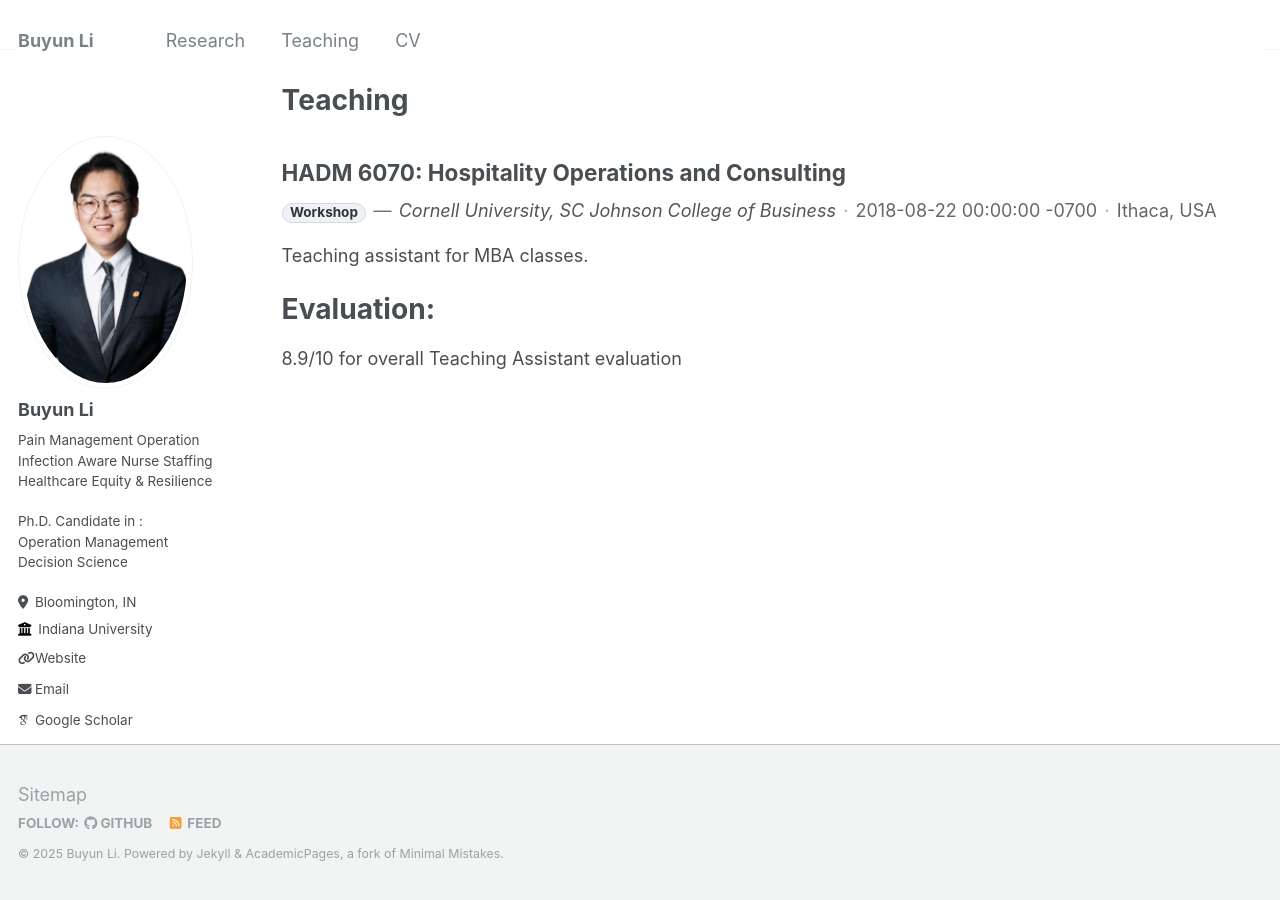
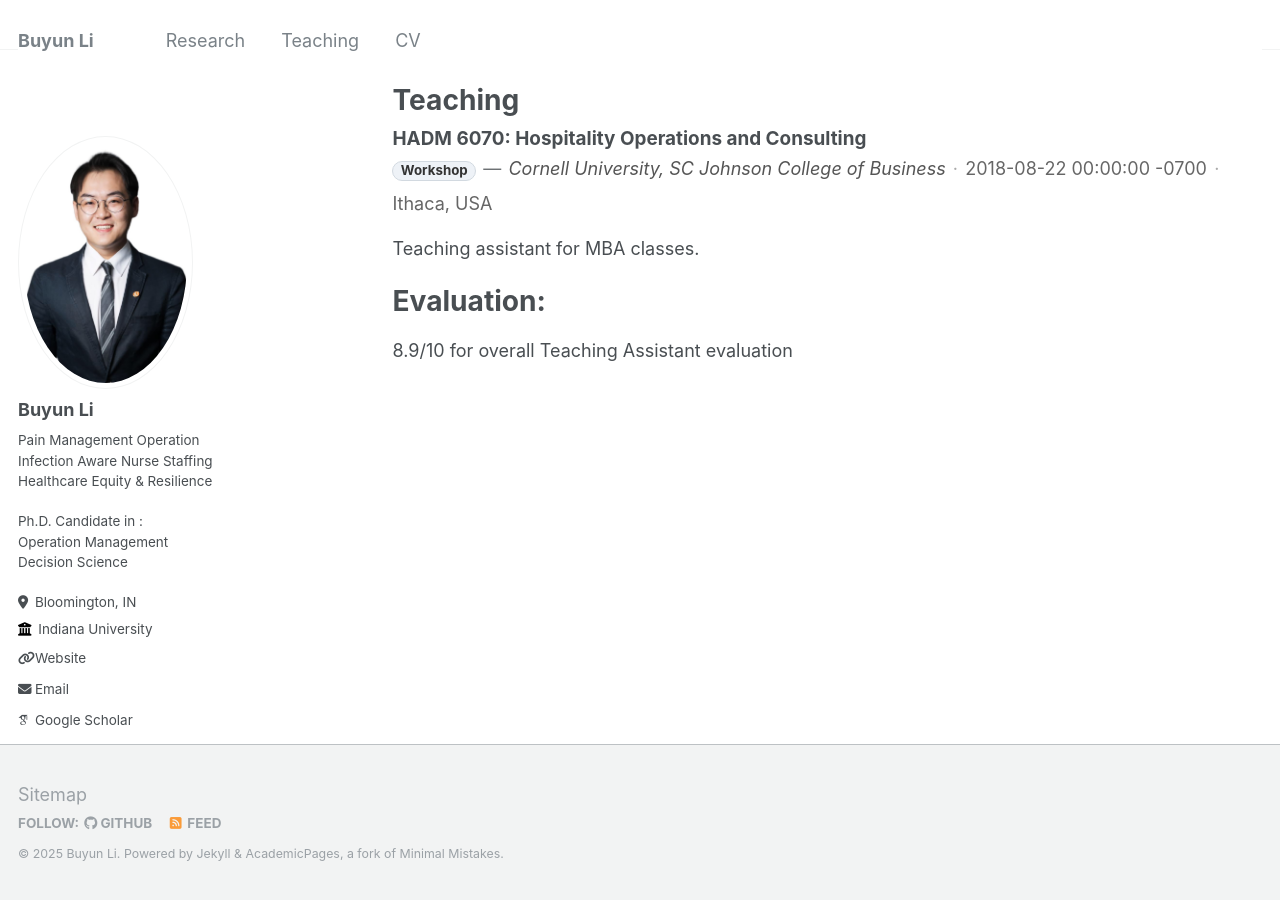
Before and after one commit to BuyunLi/BuyunLi.github.io, a Jekyll site: the page built from _pages/teaching.html, in a window 1280 px wide. Built offline with Jekyll 4.4.1, drawn with Linux system fonts in a browser that asks for light colours; some web fonts are replaced; a file with an impossible date is left out.

Commit message:
Update _custom.scss

```diff
--- a/_sass/_custom.scss
+++ b/_sass/_custom.scss
@@ -146,56 +146,47 @@ html { scroll-behavior: smooth; }
 .pub__link { font-weight: 600; text-decoration: none; border-bottom: 1px solid transparent; }
 .pub__link:hover { text-decoration: underline; }
 
-/* ===== Teaching single layout: sidebar | content ===== */
-#main.with-teach {
+/* ==== Teaching index: 2 columns (sidebar | content) ==== */
+#main.teach-index {
   display: grid;
   grid-template-columns: minmax(220px, 300px) 1fr;
   gap: 2rem;
   align-items: start;
 }
-#main.with-teach > .sidebar,
-#main.with-teach > .archive {
-  float: none !important;
-  width: auto !important;
-  max-width: none !important;
-  margin: 0 !important;
-  min-width: 0;
+#main.teach-index > .sidebar,
+#main.teach-index > .archive {
+  float: none !important; width: auto !important; max-width: none !important; margin: 0 !important; min-width: 0;
 }
-#main.with-teach > .sidebar { grid-column: 1; }
-#main.with-teach > .archive { grid-column: 2; }
+#main.teach-index > .sidebar { grid-column: 1; }
+#main.teach-index > .archive { grid-column: 2; }
 
-/* Mobile: stack */
 @media (max-width: 980px) {
-  #main.with-teach { grid-template-columns: 1fr; gap: 1rem; }
-  #main.with-teach > .sidebar,
-  #main.with-teach > .archive { grid-column: 1; }
+  #main.teach-index { grid-template-columns: 1fr; gap: 1rem; }
+  #main.teach-index > .sidebar, #main.teach-index > .archive { grid-column: 1; }
 }
 
-/* ===== Teaching header + eval chips ===== */
-.teach__meta { display: flex; align-items: baseline; gap: .4rem; flex-wrap: wrap; margin: .25rem 0 .5rem; }
+/* Cards + chips */
+.teach__item { border-bottom: 2px solid #e3e7eb; padding-bottom: 1rem; margin-bottom: 1.25rem; }
+.teach__item:last-child { border-bottom: 0; }
+
+.teach__title { margin: 0 0 .25rem; font-size: 1.05rem; font-weight: 700; }
+.teach__meta  { display: flex; flex-wrap: wrap; align-items: baseline; gap: .4rem; margin: .2rem 0 .4rem; }
 .teach__sep { opacity: .8; }
 .teach__dot { color: #aaa; }
 .teach__venue { color: #555; }
 .teach__date, .teach__loc { color: #666; }
 
 .teach__badge {
-  display: inline-block;
-  font-size: .75rem; font-weight: 700;
-  padding: .18em .55em; line-height: 1;
-  border-radius: 999px;
+  display: inline-block; font-size: .74rem; font-weight: 700;
+  padding: .18em .55em; line-height: 1; border-radius: 999px;
   background: #eef2f7; color: #333; border: 1px solid #d2d9e0;
 }
 
-.teach__evals { display: flex; gap: .5rem; flex-wrap: wrap; margin: .25rem 0 .25rem; }
-.teach__eval {
+.teach__evals { display: flex; gap: .5rem; flex-wrap: wrap; margin: .15rem 0 .25rem; }
+.teach__chip {
   display: inline-flex; align-items: baseline; gap: .35rem;
-  padding: .2rem .5rem; border-radius: 999px;
-  background: #f8fafc; border: 1px solid #d0d5da;
+  padding: .2rem .55rem; border-radius: 999px;
+  background: #f8fafc; border: 1px solid #d0d5da; font-size: .88rem;
 }
-.teach__label { font-size: .8rem; color: #555; }
-.teach__score { font-weight: 700; font-size: .9rem; }
-
-/* Links row */
-.teach__links { margin: .4rem 0 .2rem; display: flex; flex-wrap: wrap; gap: .75rem; }
-.teach__link { font-weight: 600; text-decoration: none; border-bottom: 1px solid transparent; }
-.teach__link:hover { text-decoration: underline; }
+.teach__lbl { color: #555; font-weight: 600; }
+.teach__body { margin-top: .5rem; }
```
